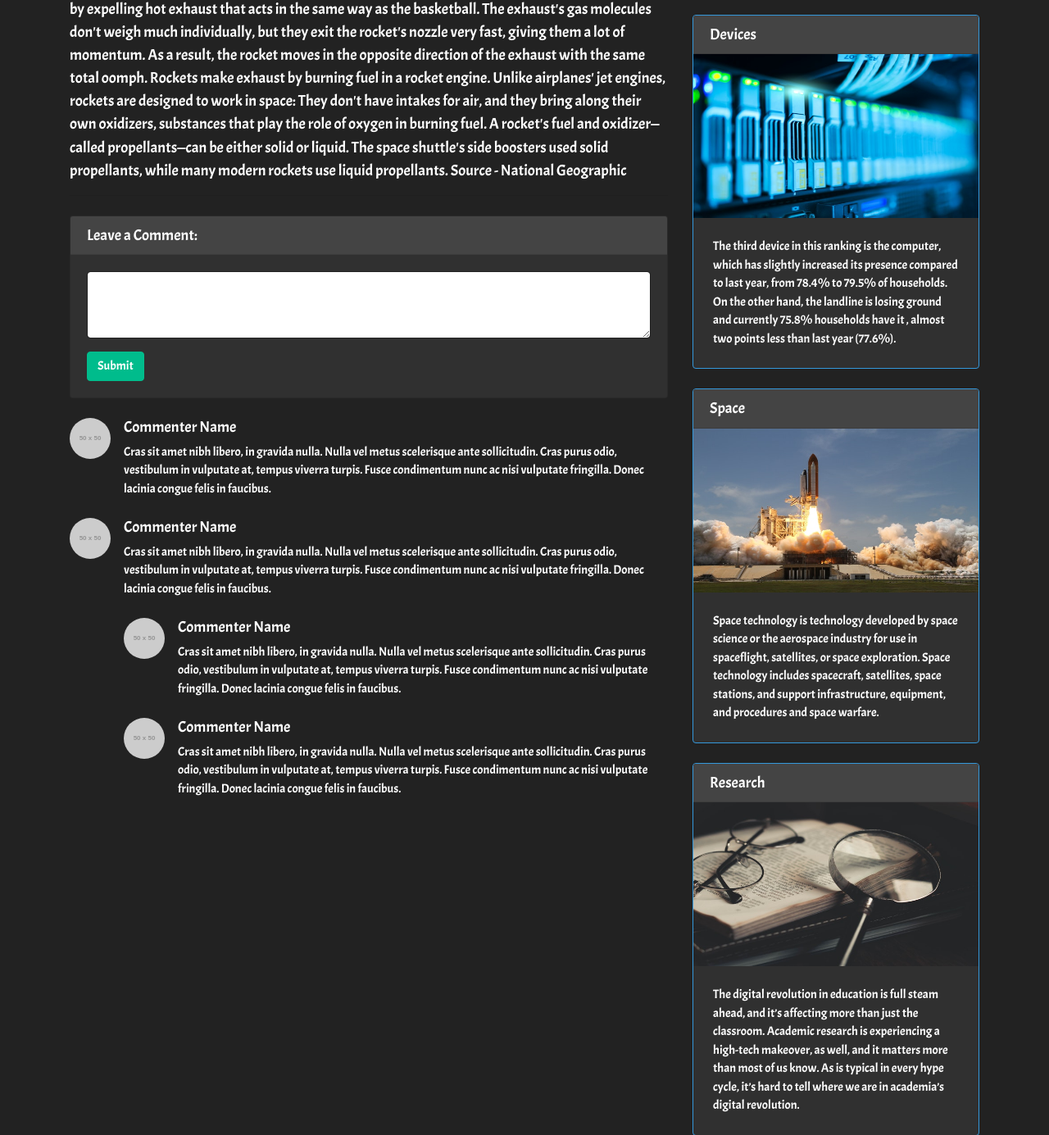
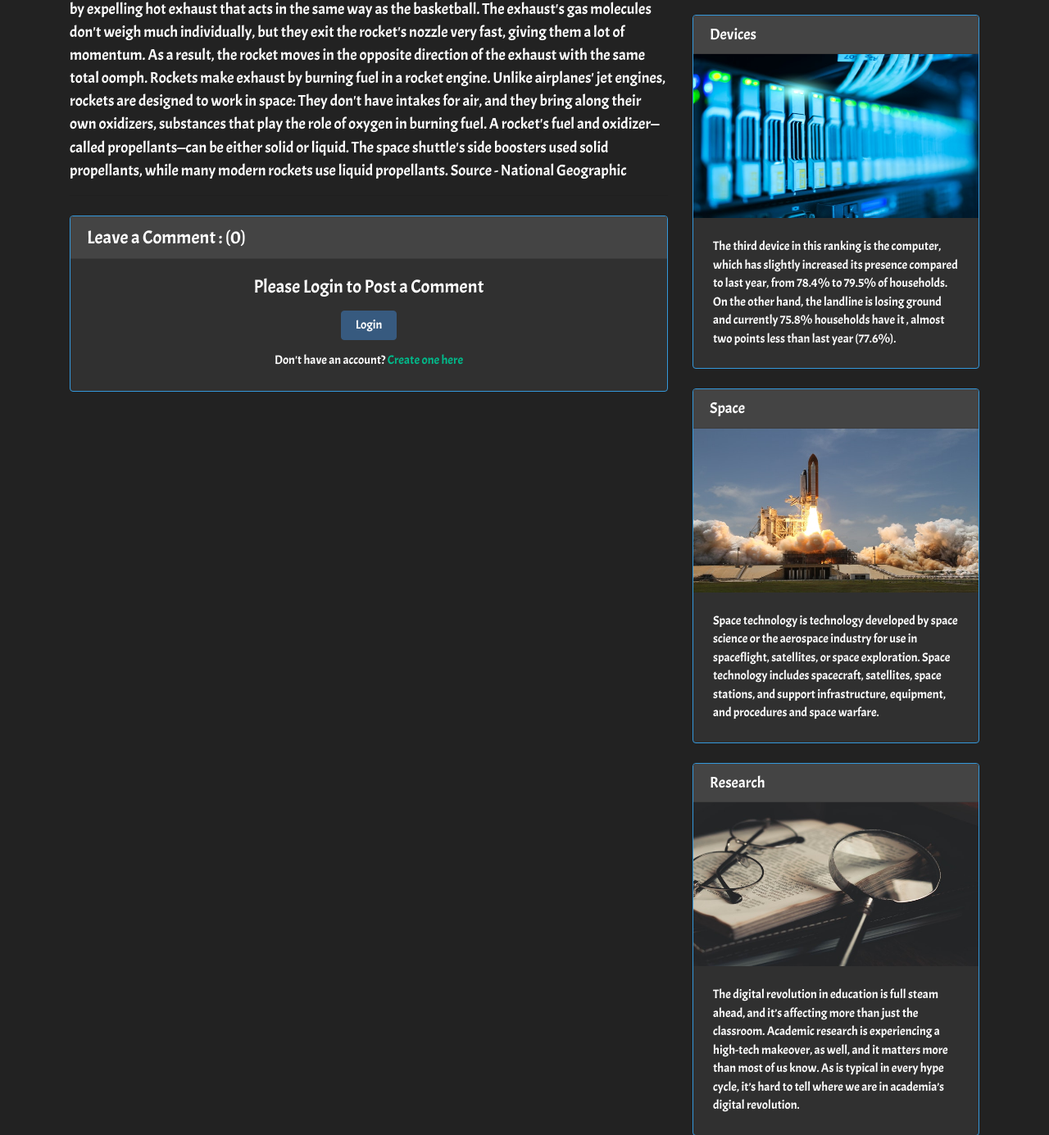
Before and after one commit to iamajaykharat/TechnoWorld--Dynamic-Blog-, a Django app: a page that uses templates/base.html in a window 1280 px wide. Shown: the part 1168-2553 px from the top of the page at 82% size. Run offline with Django 3.2, Linux system fonts and the light colour scheme; data comes from the database, SQL or seed files in the repository; both versions use the stored data as it was after the commit; grey boxes labelled with a size stand in for pictures from a placeholder-image service; some libraries are stand-ins or nearby versions.

Commit message:
comments and reply system built

```diff
--- a/blog/admin.py
+++ b/blog/admin.py
@@ -16,6 +16,6 @@ class BlogPostAdmin(admin.ModelAdmin):
 
 @admin.register(BlogComment)
 class BlogCommentAdmin(admin.ModelAdmin):
-    list_display = ('comment_mod', 'user', 'timestamp')
+    list_display = ('comment_mod', 'user','post', 'timestamp')
     ordering = ('comment',)
     search_fields = ('user', 'comment')
--- a/blog/models.py
+++ b/blog/models.py
@@ -28,3 +28,6 @@ class BlogComment(models.Model):
   def comment_mod(self):
     return self.comment[:20] + "..."
   comment_mod.short_description = 'Comments'
+
+  def __str__(self):
+      return self.comment[:20] + "..."
--- a/blog/views.py
+++ b/blog/views.py
@@ -1,6 +1,8 @@
 from django.shortcuts import render,redirect
 from django.http import HttpResponse
 from .models import BlogPost,BlogComment
+from django.contrib import messages
+from blog.templatetags import extras
 
 # Create your views here.
 
@@ -11,9 +13,19 @@ def blogHome(request):
 
 # Blog Post Page
 def blogPost(request,slug):
-    post = BlogPost.objects.filter(slug=slug)
-    comments = BlogComment.objects.filter(post=post)
-    return render(request,'blog/blogPost.html',{'post':post,'comments':comments})
+    post = BlogPost.objects.filter(slug=slug).first()
+    comments = BlogComment.objects.filter(post=post,parent=None)
+    replies=BlogComment.objects.filter(post=post).exclude(parent=None)
+
+    replyDict={}
+    for reply in replies:
+        if reply.parent.comment_id not in replyDict.keys():
+            replyDict[reply.parent.comment_id] = [reply]
+        else:
+            replyDict[reply.parent.comment_id].append(reply)
+
+
+    return render(request, 'blog/blogPost.html', {'post': post, 'comments': comments, 'user': request.user, 'replyDict':replyDict})
 
 
 # Post comments
@@ -22,8 +34,20 @@ def postComment(request):
         comment = request.POST.get("comment")
         user = request.user
         postId = request.POST.get("postId")
+        parentId = request.POST.get("parentId")
         post = BlogPost.objects.get(post_id=postId)
-        comment = BlogComment(comment=comment,user=user,post=post)
-        comment.save()
+
+        if parentId == "":
+            comment = BlogComment(comment=comment,user=user,post=post)
+            comment.save()
+            messages.success(request, 'Your Comment has been posted Successfully.', extra_tags='toastmsg')
+        else:
+            parent = BlogComment.objects.get(comment_id=parentId)
+            comment = BlogComment(comment=comment, user=user, post=post,parent=parent)
+            comment.save()
+            messages.success(
+                request, 'Your Reply has been posted Successfully.', extra_tags='toastreply')
+
+        return redirect(f'/blog/{post.slug}')
 
     return redirect(f'/blog/{post.slug}')
--- a/technoworld/settings.py
+++ b/technoworld/settings.py
@@ -40,6 +40,7 @@ INSTALLED_APPS = [
     'django.contrib.sessions',
     'django.contrib.messages',
     'django.contrib.staticfiles',
+    'django.contrib.humanize',
 ]
 
 MIDDLEWARE = [
--- a/templates/base.html
+++ b/templates/base.html
@@ -80,7 +80,7 @@
           </li>
           {% if user.is_authenticated %}
           <li class="nav-item px-2 active">
-            <a class="nav-link " href="#">Hi &nbsp; {{user.first_name}}</a>
+            <a class="nav-link " href="#">Hi &nbsp; {{user.username}}</a>
           </li>
           {% endif %}
 
--- a/templates/blog/blogHome.html
+++ b/templates/blog/blogHome.html
@@ -32,7 +32,7 @@ height: 400px;
       <div class="card mb-4 border">
         <img class="card-img-top" src="/media/{{post.img}}" alt="Card image cap">
         <div class="card-body">
-          <h2 class="card-title">{{post.title}}</h2>
+        <h2 class="card-title"><a href="{{post.slug}}">{{post.title}}</a></h2>
           <p class="card-text">{{post.content|truncatechars:500}}</p>
           <a href="{{post.slug}}" class="btn btn-primary">Read More →</a>
         </div>
--- a/templates/blog/blogPost.html
+++ b/templates/blog/blogPost.html
@@ -1,13 +1,53 @@
 {% extends 'base.html' %}
 {% block blogactive %}active{% endblock blogactive %}
 {% block title %} BlogPost {% endblock title %}
+{% block css %}
+
+.commentdate{
+  margin-left: 416px;
+  font-size: 17px;
+}
+
+.replydate{
+  margin-left: 340px;
+  font-size: 17px;
+}
+
+.loginbtn{
+  padding-left:17px;
+  padding-right:17px;
+}
+
+.replybtn1{
+    margin-left: 530px;
+    padding: 2px 15px 2px 15px;
+    margin-top: -27px;
+}
+.replybox{
+    margin: 5px 0px 5px 88px;
+    height: 145px;
+}
+.replybtn{
+  padding:1px 10px;
+}
+
+.replycard{
+  margin-left:88px;
+  height:140px;
+}
+.commentcard{
+  height:175px;
+}
+
+{% endblock css %}
 
 {% block body %}
 {% load static %}
+{% load humanize %}
+{% load extras %}
 <div class="container mar">
 
   <div class="row">
-    {% for post in post  %}
     <div class="col-lg-8">
 
       <!-- Title -->
@@ -18,7 +58,6 @@
         By
         <a href="#">{{post.author}}</a>
       </p>
-
 
 
       <!-- Date/Time -->
@@ -39,68 +78,142 @@
       <hr>
 
       <!-- Comments Form -->
-      <div class="card my-4">
-        <h5 class="card-header">Leave a Comment:</h5>
+      <div class="card my-4 border border-info">
+        <h4 class="card-header">Leave a Comment : ({{comments.count}}) </h4>
         <div class="card-body">
-
-          <form action="/blog/postComment/" method="post">
+          {% if user.is_authenticated %}
+          <form action="/blog/postComment/" class="needs-validation" method="post" novalidate>
             {% csrf_token %}
             <div class="form-group">
-              <textarea class="form-control" name="comment" rows="3"></textarea>
+              <textarea class="form-control" name="comment" rows="3" required></textarea>
+              <div class="valid-feedback pt-1">
+                <h6>Looks good!</h6>
+              </div>
+              <div class="invalid-feedback pt-1">
+                <h6>Please type something here.</h6>
+              </div>
             </div>
             <input type="hidden" name="postId" value="{{post.post_id}}">
-
-            <button type="submit" class="btn btn-success">Submit</button>
+            <input type="hidden" name="parentId" value="">
+            <button type="submit" class="btn btn-primary">Submit &#8594;</button>
           </form>
+          {% else %}
+          <h4 class="text-center">Please Login to Post a Comment</h4>
+          <div class="text-center pt-2">
+          <button type="button" class="btn btn-primary loginbtn" data-toggle="modal" data-target="#loginModal">
+            Login
+            </button>
+            <div class="mt-3">
+            <h6> Don't have an account?  <a href="#signupModal" data-toggle="modal" data-target="#signupModal">Create one here</a></h6></div>
+          </div>
+          {% endif %}
         </div>
       </div>
 
+      <!-- Success msg after comment/reply -->
+      {% for msg in messages  %}
+      {% if msg.tags == 'toastmsg success' %}
+      <div class="mb-2">
+        <div class="alert alert-primary alert-dismissible fade show" role="alert">
+          <h5>{{msg}}</h5>
+          <button type="button" class="close" data-dismiss="alert" aria-label="Close">
+            <span aria-hidden="true">&times;</span>
+          </button>
+        </div>
+      </div>
+      {% endif %}
+      {% if msg.tags == 'toastreply success' %}
+      <div class="mb-2">
+        <div class="alert alert-primary alert-dismissible fade show" role="alert">
+          <h5>{{msg}}</h5>
+          <button type="button" class="close" data-dismiss="alert" aria-label="Close">
+            <span aria-hidden="true">&times;</span>
+          </button>
+        </div>
+      </div>
+      {% endif %}
+      {% endfor %}
+
+
       <!-- Single Comment -->
-      <div class="media mb-4">
-        <img class="d-flex mr-3 rounded-circle" src="http://placehold.it/50x50" alt="">
+      {% for comment in comments reversed %}
+
+      <div class="card my-2 mx-0 rounded commentcard">
+      <div class="media p-3">
+        <img class="d-flex mr-3 rounded-circle border border-info" style="height:60px; width:60px;" src="{% static 'img/user.jpg' %}" alt="user-img">
         <div class="media-body">
-          <h5 class="mt-0">Commenter Name</h5>
-          Cras sit amet nibh libero, in gravida nulla. Nulla vel metus scelerisque ante sollicitudin. Cras purus odio,
-          vestibulum in vulputate at, tempus viverra turpis. Fusce condimentum nunc ac nisi vulputate fringilla. Donec
-          lacinia congue felis in faucibus.
+        <div class="card-header">
+        <h4 style="display:inline-block;">{{comment.user.username}}</h4>
+        <span class="text-muted commentdate">{{comment.timestamp|naturaltime}}</span>
+        </div>
+        <div class="card-body">
+          <h5>{{comment.comment}}</h5>
+          </div>
+          <button class="btn btn-primary replybtn1" type="button" data-toggle="collapse" data-target="#reply{{comment.comment_id}}" aria-expanded="false" aria-controls="reply{{comment.comment_id}}">
+          Reply
+          </button>
+        </div>
       </div>
       </div>
 
-      <!-- Comment with nested comments -->
-      <div class="media mb-4">
-        <img class="d-flex mr-3 rounded-circle" src="http://placehold.it/50x50" alt="">
-        <div class="media-body">
-          <h5 class="mt-0">Commenter Name</h5>
-          Cras sit amet nibh libero, in gravida nulla. Nulla vel metus scelerisque ante sollicitudin. Cras purus odio,
-          vestibulum in vulputate at, tempus viverra turpis. Fusce condimentum nunc ac nisi vulputate fringilla. Donec
-          lacinia congue felis in faucibus.
 
-          <div class="media mt-4">
-            <img class="d-flex mr-3 rounded-circle" src="http://placehold.it/50x50" alt="">
-            <div class="media-body">
-              <h5 class="mt-0">Commenter Name</h5>
-              Cras sit amet nibh libero, in gravida nulla. Nulla vel metus scelerisque ante sollicitudin. Cras purus
-              odio, vestibulum in vulputate at, tempus viverra turpis. Fusce condimentum nunc ac nisi vulputate
-              fringilla. Donec lacinia congue felis in faucibus.
+
+      <div class="collapse mx-0" id="reply{{comment.comment_id}}">
+      <div class="card card-body rounded replybox">
+          {% if user.is_authenticated %}
+          <form action="/blog/postComment/" class="needs-validation" method="post" novalidate>
+            {% csrf_token %}
+            <div class="form-group">
+            <div>
+              <textarea class="form-control" name="comment" rows="2" required></textarea>
+              </div>
+              <div class="valid-feedback pt-1">
+                <h6>Looks good!</h6>
+              </div>
+              <div class="invalid-feedback pt-1">
+                <h6>Please type something here.</h6>
+              </div>
+            </div>
+            <input type="hidden" name="postId" value="{{post.post_id}}">
+            <input type="hidden" name="parentId" value="{{comment.comment_id}}">
+            <button type="submit" class="btn btn-primary replybtn">Reply &#8594;</button>
+          </form>
+          {% else %}
+          <h4 class="text-center">Please Login to Reply on Comment</h4>
+          <div class="text-center pt-2">
+          <button type="button" class="btn btn-primary loginbtn" data-toggle="modal" data-target="#loginModal">
+            Login
+            </button>
+            <div class="mt-3">
+            <h6> Don't have an account?  <a href="#signupModal" data-toggle="modal" data-target="#signupModal">Create one here</a></h6></div>
+          </div>
+          {% endif %}
         </div>
         </div>
 
-          <div class="media mt-4">
-            <img class="d-flex mr-3 rounded-circle" src="http://placehold.it/50x50" alt="">
+
+
+
+        {% for reply in replyDict|get_val:comment.comment_id %}
+        <div class="card my-1 rounded replycard">
+      <div class="media p-3">
+        <img class="d-flex mr-3 rounded-circle" style="height:50px; width:50px;" src="{% static 'img/user.jpg' %}" alt="user-img">
         <div class="media-body">
-              <h5 class="mt-0">Commenter Name</h5>
-              Cras sit amet nibh libero, in gravida nulla. Nulla vel metus scelerisque ante sollicitudin. Cras purus
-              odio, vestibulum in vulputate at, tempus viverra turpis. Fusce condimentum nunc ac nisi vulputate
-              fringilla. Donec lacinia congue felis in faucibus.
+        <div class="card-header">
+        <h4 style="display:inline-block;">{{comment.user.username}}</h4>
+        <span class="text-muted replydate">{{comment.timestamp|naturaltime}}</span>
+        </div>
+        <div class="card-body">
+          <h5>{{reply}}</h5>
           </div>
         </div>
-
       </div>
       </div>
-
+      {% endfor %}
+      {% endfor %}
     </div>
 
-{% endfor %}
+
     <div class="col-md-4 mt-2">
       <h2 class="my-4 border border-info p-3">Categories
       </h2>
@@ -152,8 +265,26 @@
         </div>
       </div>
     </div>
-
-
   </div>
 </div>
+
+<script>
+  {% for msg in messages %}
+  {% if msg.tags == 'toastmsg success' %}
+
+  setTimeout(function () {
+    $('.alert').remove();
+  }, 20000);
+
+  {% endif %}
+  {% if msg.tags == 'toastreply success' %}
+
+  setTimeout(function () {
+    $('.alert').remove();
+  }, 20000);
+
+  {% endif %}
+  {% endfor %}
+</script>
+
 {% endblock body %}
```
Also changed, not shown: blog/templatetags/extras.py (added, +7 -0 lines), blog/templatetags/__init__.py (added), db.sqlite3, static/img/user.jpg (added). Lines whose indentation alone changed are shown as unchanged.
